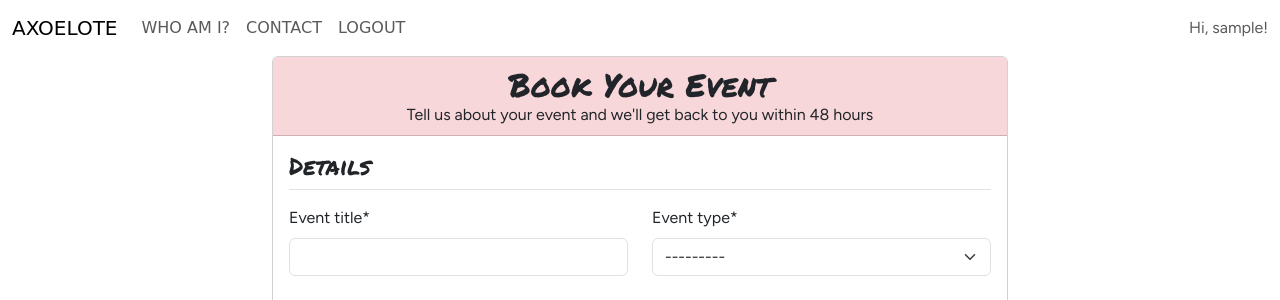
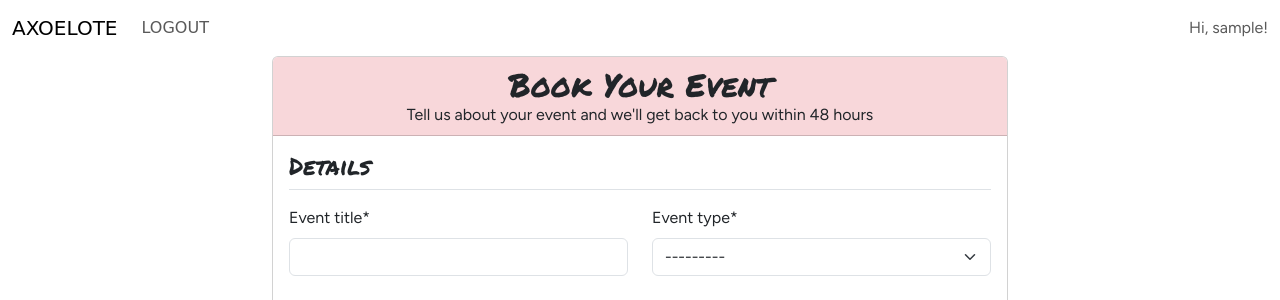
Before and after one commit to iliana-marquez/axoelote-foodtruck-app, a Django app: page /booking/request/ in a window 1280 px wide. Shown: the top 300 px of the page. Run offline with Django 4.2, Linux system fonts and the light colour scheme; the visitor is signed in with stand-in values (Sample User, id 1); some libraries are stand-ins or nearby versions; some web fonts are replaced.

Commit message:
fix: remove inactive links (about and conctact form will be implemented on the v2)

```diff
--- a/templates/base.html
+++ b/templates/base.html
@@ -35,12 +35,6 @@
             </button>
             <div class="collapse navbar-collapse" id="navbarText">
                 <ul class="navbar-nav me-auto mb-2 mb-lg-0">
-                    <li class="nav-item">
-                        <a class="nav-link" href="#">Who am I?</a>
-                    </li>
-                    <li class="nav-item">
-                        <a class="nav-link" href="#">Contact</a>
-                    </li>
                     {% if user.is_authenticated %}
                     <li class="nav-item">
                         {% if request.resolver_match.url_name != 'booking_request' %}
```
